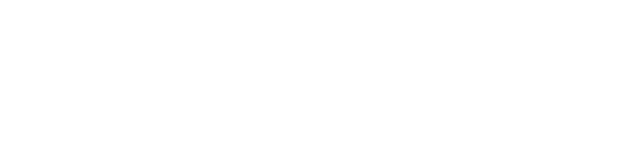
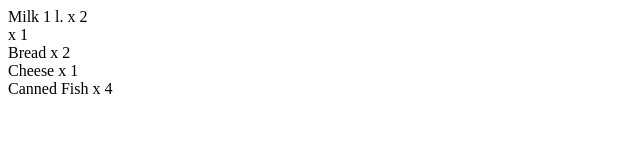
Before and after one commit to AtaiImankanov/jQ, a plain HTML site: page task5.html in a window 1280 px wide. Shown: the whole page, without its empty margins (0-640 px from the left). Drawn offline with Linux system fonts and the light colour scheme.

Commit message:
task4 done

```diff
--- a/task5.html
+++ b/task5.html
@@ -7,11 +7,34 @@
     <title>Document</title>
 </head>
 <body>
+    <div id="cart-items">
 
+        <div class="item">Milk 1 l.<span class="qty"> x 2</span></div>
+
+        <div class="item">Cola 1.5 l. <span class="qty"> x 1</span></div>
+
+        <div class="item">Bread<span class="qty"> x 2</span></div>
+
+        <div class="item">Cheese<span class="qty"> x 1</span></div>
+
+        <div class="item">Chocolate bar<span class="qty"> x 3</span></div>
+
+    </div>
 
     <script src="js/jquery-3.6.1.min.js"></script>
     <script>
+     $('.item').eq(1).contents().filter(function(){
+    return this.nodeType === 3;
+}).remove();
 
-    </script>
+$('.item').eq(4).contents().filter(function(){
+    return this.nodeType ===3;
+}).replaceWith("Canned Fish");
+
+$('.item').eq(4).contents().filter(function(){
+    return this.nodeType === 1;
+}).text(" x 4");
+
+</script>
 </body>
 </html>
```
